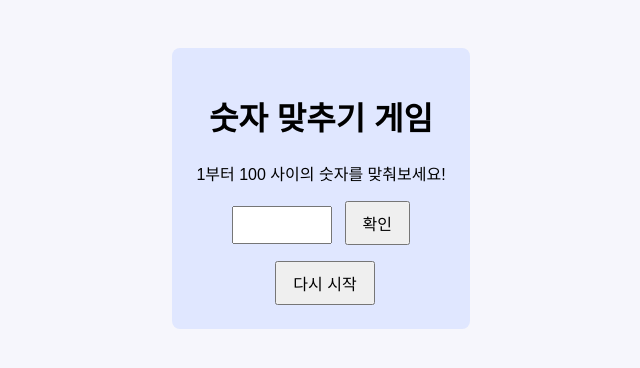
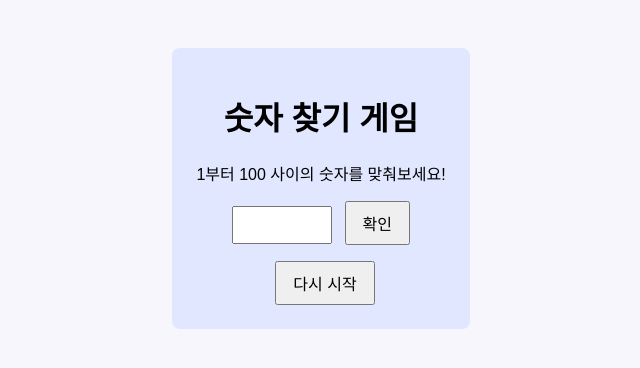
Before and after one commit to buskingsue/number_game, a plain HTML site: page index.html in a window 1280 px wide. Shown: the whole page, without its empty margins (319-959 px from the left). Drawn offline with Linux system fonts and the light colour scheme.

Commit message:
Update index.html

```diff
--- a/index.html
+++ b/index.html
@@ -7,7 +7,7 @@
 </head>
 <body>
   <div class="box">
-    <h1>숫자 맞추기 게임</h1>
+    <h1>숫자 찾기 게임</h1>
     <p>1부터 100 사이의 숫자를 맞춰보세요!</p>
     <input type="number" id="guess" min="1" max="100" />
     <button id="checkBtn">확인</button>
```
